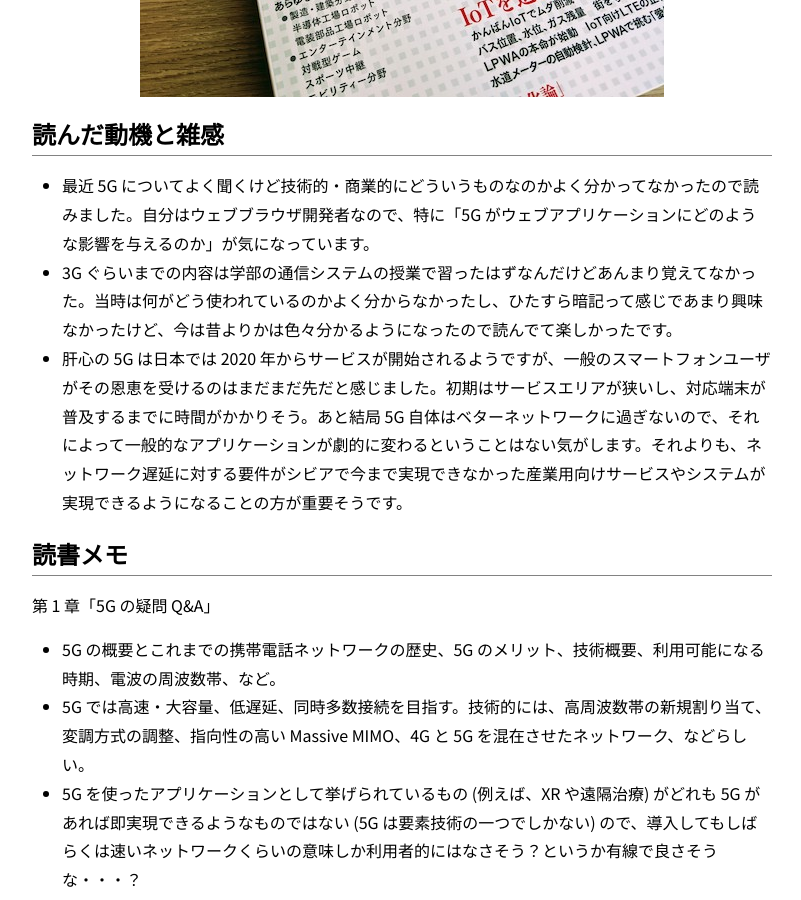
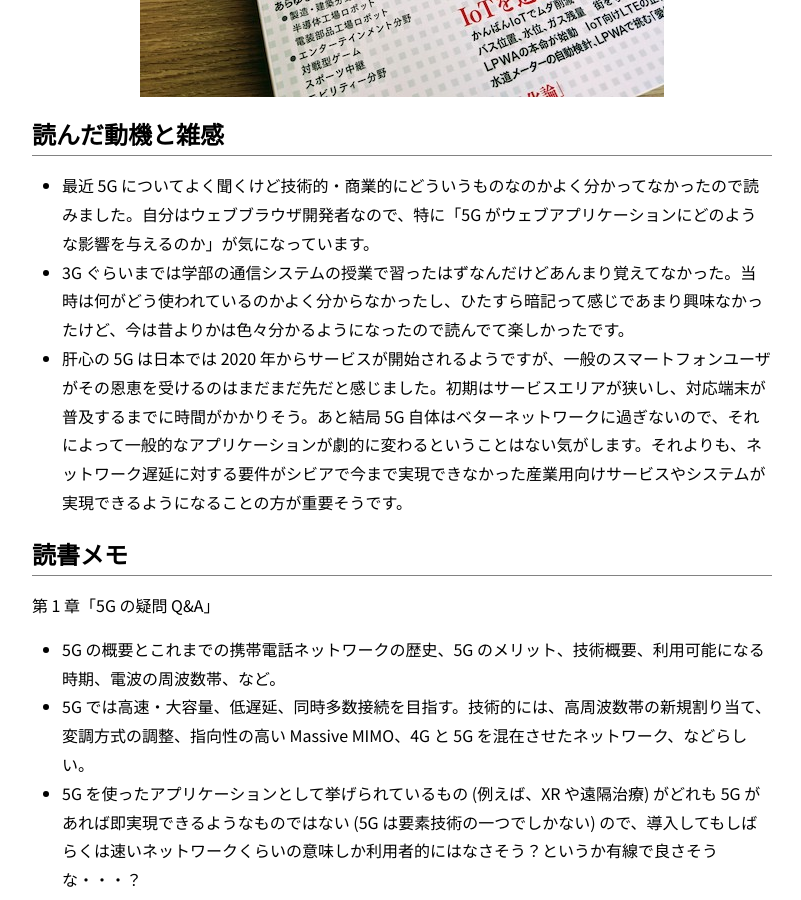
Before and after one commit to nhiroki/nhiroki.github.io, a Jekyll site: the page built from _posts/2019-12-16-book-welcome-to-5g-world.md, in a window 1280 px wide and 900 px high, scrolled down 533 px. Shown: the whole window, without its empty margins (238-1039 px from the left). Built offline with Jekyll 4.4.1, drawn with Linux system fonts in a browser that asks for light colours; comment, search, counter and statistics services are not loaded.

Commit message:
Trivial fix

```diff
--- a/_posts/2019-12-16-book-welcome-to-5g-world.md
+++ b/_posts/2019-12-16-book-welcome-to-5g-world.md
@@ -13,7 +13,7 @@ image: /images/book-welcome-to-5g-world.jpg
 # 読んだ動機と雑感
 
 - 最近 5G についてよく聞くけど技術的・商業的にどういうものなのかよく分かってなかったので読みました。自分はウェブブラウザ開発者なので、特に「5G がウェブアプリケーションにどのような影響を与えるのか」が気になっています。
-- 3G ぐらいまでの内容は学部の通信システムの授業で習ったはずなんだけどあんまり覚えてなかった。当時は何がどう使われているのかよく分からなかったし、ひたすら暗記って感じであまり興味なかったけど、今は昔よりかは色々分かるようになったので読んでて楽しかったです。
+- 3G ぐらいまでは学部の通信システムの授業で習ったはずなんだけどあんまり覚えてなかった。当時は何がどう使われているのかよく分からなかったし、ひたすら暗記って感じであまり興味なかったけど、今は昔よりかは色々分かるようになったので読んでて楽しかったです。
 - 肝心の 5G は日本では 2020 年からサービスが開始されるようですが、一般のスマートフォンユーザがその恩恵を受けるのはまだまだ先だと感じました。初期はサービスエリアが狭いし、対応端末が普及するまでに時間がかかりそう。あと結局 5G 自体はベターネットワークに過ぎないので、それによって一般的なアプリケーションが劇的に変わるということはない気がします。それよりも、ネットワーク遅延に対する要件がシビアで今まで実現できなかった産業用向けサービスやシステムが実現できるようになることの方が重要そうです。
 
 # 読書メモ
```
